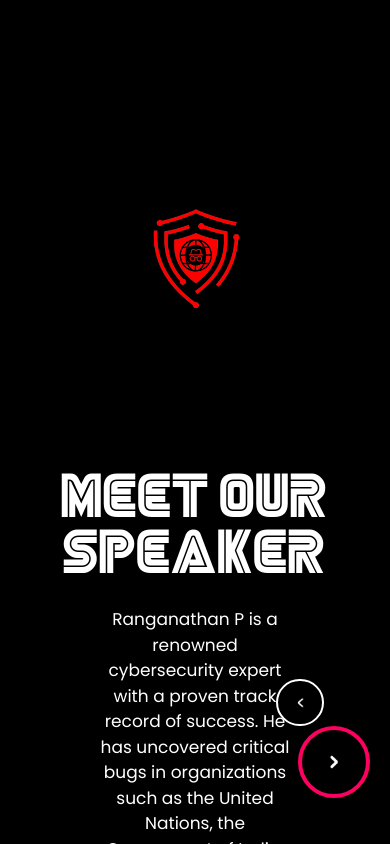
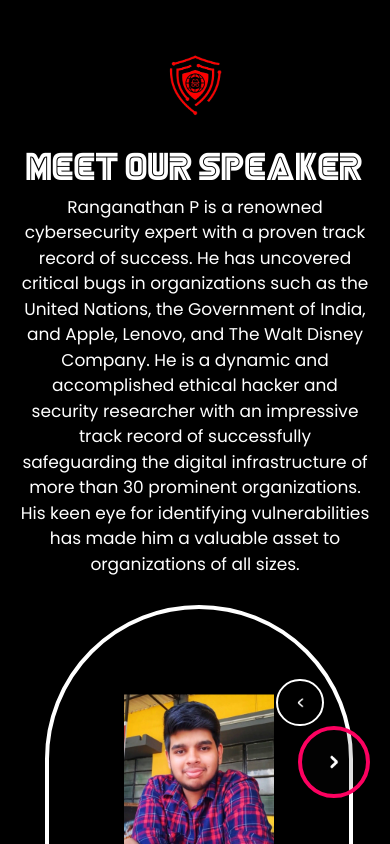
Before and after one commit to AdityaSai2004/hackerspace, a React (Vite) app: page /speaker in a window 390 px wide. Built offline with nearby package versions, Linux system fonts and the light colour scheme.

Commit message:
solved most of the padding issues

```diff
--- a/src/App.jsx
+++ b/src/App.jsx
@@ -10,6 +10,9 @@
 import About from './components/about/AboutPage'
 import StartPage from "./components/start/start";
 import Logo from './components/logo/logo'
+
+
+
 
 export default function App() {
   let logo = 'https://cyscomvit.com/assets/images/logo.png'
--- a/src/components/about/AboutPage.css
+++ b/src/components/about/AboutPage.css
@@ -9,8 +9,9 @@
 }
 
 body {
-  overflow: auto;
-  overflow-x: hidden;
+  overflow:auto;
+  overflow-x: auto;
+  overflow-y: auto;
   text-align: center;
 }
 
--- a/src/components/about/AboutPage.jsx
+++ b/src/components/about/AboutPage.jsx
@@ -1,9 +1,12 @@
 const AboutPage = (props) => {
   const blackBackgroundStyle = {
     backgroundColor: "black",
+    display:"flex",
+    flexDirection: "column",
+    justifyContent: "center",
   };
   const aboutStyle = {
-    display: "flex",
+    display: "block",
     flexDirection: "column",
     height: "100vh",
     textAlign: "start",
@@ -17,6 +20,8 @@
     fontFamily: "MrRobot",
     fontWeight: "400",
     margin: "0",
+    display:"block",
+    paddingTop:'2rem'
   };
 
   const textStyle = {
@@ -25,6 +30,7 @@
     fontFamily: "Poppins",
     fontWeight: "400",
     width: "70%",
+    display:"block",
   };
 
   const pageno = {
@@ -52,28 +58,29 @@
 
   return (
     <>
-      <div className="App" style={blackBackgroundStyle}>
+      <div className="apps" style={blackBackgroundStyle}>
         <div className="about" style={aboutStyle}>
           <div
             style={{
-              display: "flex",
+
               justifyContent: "space-between",
               alignItems: "center",
               marginTop: "100px",
+              display:"block"
             }}
           ></div>
-          <div>
+          <div style={{display:"block"}}>
             <p style={headStyle}>{temp}</p>
           </div>
 
-          <div>
+          <div style={{display:"block"}}>
             <span style={textStyle}>{content}</span>
           </div>
           <a
             href="https://www.vitchennaievents.com/conf1/index.php?eventid=1522"
             style={{ paddingBottom: "10%" }}
           >
-            <button className="register">Register</button>
+            <button className="register" style={{display:"block"}}>Register</button>
           </a>
         </div>
       </div>
--- a/src/components/faq/faq.css
+++ b/src/components/faq/faq.css
@@ -24,12 +24,14 @@
   overflow: auto;
 }
 
-h1 {
-  font-size: 5rem;
+.questions {
+  font-size: 4rem;
+  margin-top: 2rem;
+  margin-bottom: 2rem;
 }
 
 @media screen and (max-width: 768px) {
-  h1 {
+  .questions {
     font-size: 2rem;
     text-align: center;
     margin: 1rem;
@@ -37,7 +39,7 @@
 }
 
 @media screen and (max-width: 992px) {
-  h1 {
+  .questions {
     font-size: 2.5rem;
     text-align: left;
     margin: 1rem;
@@ -45,8 +47,8 @@
 }
 
 @media screen and (max-width: 1200px) {
-  h1 {
-    font-size: 3rem;
+  .questions {
+    font-size: 2rem;
     line-height: 1.5;
     text-align: center;
     margin: 1rem;
@@ -54,6 +56,7 @@
 }
 
 .accordion {
+
   width: 100%;
   max-width: 700px;
   background: #94000000;
@@ -63,7 +66,8 @@
   box-sizing: border-box;
 }
 
-.title {
+.titles {
+  /* margin-top: 0vh; */
   display: flex;
   flex-direction: row;
   justify-content: space-between;
@@ -77,7 +81,8 @@
 }
 
 .head {
-  padding-top: 18%;
+  /* change 1 */
+  padding-top: 12%;
 }
 
 .circle {
@@ -93,9 +98,9 @@
 
 @media screen and (max-width: 768px) {
   .circle {
-    height: 20px;
-    width: 20px;
-    margin: 30px 0px;
+    height: 18px;
+    width: 34px;
+    margin: 30px 2px;
   }
 }
 
@@ -126,9 +131,10 @@
 }
 
 @media only screen and (max-width: 970px) {
+
   /* For mobile phones: */
   .head {
     /* set top padding to 50% */
-    padding-top: 90vh;
+    padding-top: 0vh;
   }
 }
--- a/src/components/faq/faq.jsx
+++ b/src/components/faq/faq.jsx
@@ -95,14 +95,14 @@
   return (
     <div className="wrapper">
       <div className="head">
-        <h1>Frequently asked Questions</h1>
+        <h1 className="questions">Frequently asked Questions</h1>
       </div>
 
       <div className="accordion">
         {Data.map((item, i) => (
           <>
             <div className="item" key={i}>
-              <div className="title" onClick={() => FunctionWrapper(i)}>
+              <div className="titles" onClick={() => FunctionWrapper(i)}>
                 <h2>{item.Question}</h2>
                 <span className="circle">{selected === i ? "-" : ">"}</span>
               </div>
--- a/src/components/navBar/nav.jsx
+++ b/src/components/navBar/nav.jsx
@@ -40,9 +40,8 @@
           <span className={`navbar__total`}> 04</span>
         </div>
       </div>
-      <div className="divAtMobile">
+
         <img src={logo} alt="" className="imgAtMobile" />
-      </div>
     </div>
   );
 };
--- a/src/components/navBar/navbar.css
+++ b/src/components/navBar/navbar.css
@@ -3,7 +3,7 @@
 .navbar {
   position: fixed;
   /* top: 15px; */
-  left: 20px;
+  left: 34px;
   width: 95%;
   display: flex;
   justify-content: space-between;
@@ -191,11 +191,13 @@
 /* Responsive Styles */
 @media screen and (max-width: 768px) {
   .imgAtMobile {
-    width: 30%;
-    height: 30%;
-    display: block;
+    padding-top: 50px;
+    margin-top: 60px;
+    width: 70px;
+    height: 70px;
+    display: inline-block;
     margin: auto;
-    margin-top: 200px;
+    /* margin-top: 200px; */
   }
   .container {
     display: flex;
@@ -240,7 +242,7 @@
     margin-right: auto;
     position: sticky;
 
-    /* display: none; */
+    display: none;
   }
 
   .navbar__name {
--- a/src/components/speaker/Speakers.css
+++ b/src/components/speaker/Speakers.css
@@ -22,6 +22,7 @@
   font-family: 'MrRobot', Times, serif;
   background-color: transparent;
   margin-top: 3em;
+  display: inline;
 }
 .profiles {
     display: flex;
@@ -30,11 +31,13 @@
     background-color: transparent;
 }
 #intro-para {
+  display: block;
     padding: 2%;
-    width: 50%;
+    width: 40%;
     background-color: transparent;
     text-align: center;
     font-size: 17px;
+    justify-content: center;
 
 }
 .flip-card {
@@ -117,8 +120,23 @@
     .profiles {
       flex-wrap: wrap;
     }
-    #container {
-      /* set top padding to 50% */
-      /* padding-top: 50%; */
+    #headline {
+      font-family: 'MrRobot', Times, serif;
+      background-color: transparent;
+      margin-top: 1em;
+      align-content: center;
+      font-size: 2rem
+    }
+
+
+    #intro-para {
+      display: block;
+        padding: 2%;
+        width: 90%;
+        background-color: transparent;
+        text-align: center;
+        font-size: 17px;
+        justify-content: center;
+
     }
   }
--- a/src/components/sponsors/sponsors.css
+++ b/src/components/sponsors/sponsors.css
@@ -1,5 +1,10 @@
 @import url("https://fonts.googleapis.com/css2?family=Inter:wght@400;900&display=swap");
 @import url("https://fonts.googleapis.com/css2?family=Poppins&display=swap");
+
+*{
+  padding: 0;
+  margin: 0;
+}
 
 #logo {
   font-family: "Inter", sans-serif;
@@ -16,11 +21,11 @@
 }
 
 .sponsors {
-  height: 100vh;
-  width: 100vw;
+  height: auto;
+  width: auto;
   display: flex;
   flex-direction: column;
-  /* justify-content: center; */
+  justify-content: center;
   align-items: center;
   overflow: auto;
 }
@@ -35,7 +40,7 @@
   color: #fc0101;
 
   margin-bottom: 2rem;
-  margin-top: 20vh;
+  margin-top: 55vh;
 }
 
 .sponsors p {
@@ -46,9 +51,8 @@
     line-height: 160%;
     text-align: center;
     letter-spacing: 0.1em;
-
-  width: 33.33vw;
-  margin-bottom: 5rem;
+    /* width: 33.33vw; */
+    margin-bottom: 3rem;
 }
 
 .cards {
@@ -85,7 +89,12 @@
   padding: 2%;
 }
 
-@media (max-width: 1440px) {
+@media (max-width: 1920px) {
+  .title{
+    /* if changing this value, it causes trouble in faq section */
+    margin-top: 0vh;
+  }
+
   .cards {
     flex-direction: column;
     align-items: center;
@@ -97,13 +106,51 @@
   }
 
   .sponsors p {
-    width: 80vw;
+    width: auto;
+    height: 100vh;
+    /* margin-top: 0.5em; */
+    padding-top: 2em;
+    justify-content: center;
+  }
+  .plat-spon {
+    display: flex;
+    align-items: center;
+    padding: 2%;
   }
 }
 
-@media (max-width: 500px) {
+
+@media (max-width: 1440px) {
+
+  .title{
+    margin-top: 45vh;
+  }
+
+  .cards {
+    flex-direction: column;
+    align-items: center;
+  }
+
+  .box {
+    margin-bottom: 2rem;
+    width: 50vw;
+  }
+
+  .sponsors p {
+    width: auto;
+    height: auto;
+    justify-content: center;
+  }
+  .plat-spon {
+    align-items: center;
+    padding: 2%;
+  }
+}
+
+@media (max-width: 768px) {
   #title {
     font-size: 3.2rem;
+    margin-top: 7vh;
   }
 
   .box {
@@ -125,4 +172,8 @@
     left: 100px;
     top: 70px;
   }
+  .plat-spon {
+    align-items: center;
+    padding: 2%;
   }
+}
--- a/src/components/sponsors/sponsors.jsx
+++ b/src/components/sponsors/sponsors.jsx
@@ -13,7 +13,8 @@
           cybersecurity to life at HackerSpace.
         </p>
 
-        <h1 className="plat-spon">Platinum sponsors</h1>
+        <h1 className="plat-spon">Platinum</h1>
+        <h1 className="plat-spon"> sponsor</h1>
         <div className="cards">
           <div className="box">
             <img src={AECC} alt="AECC" className="images" />
```
Lines whose indentation alone changed are shown as unchanged.
